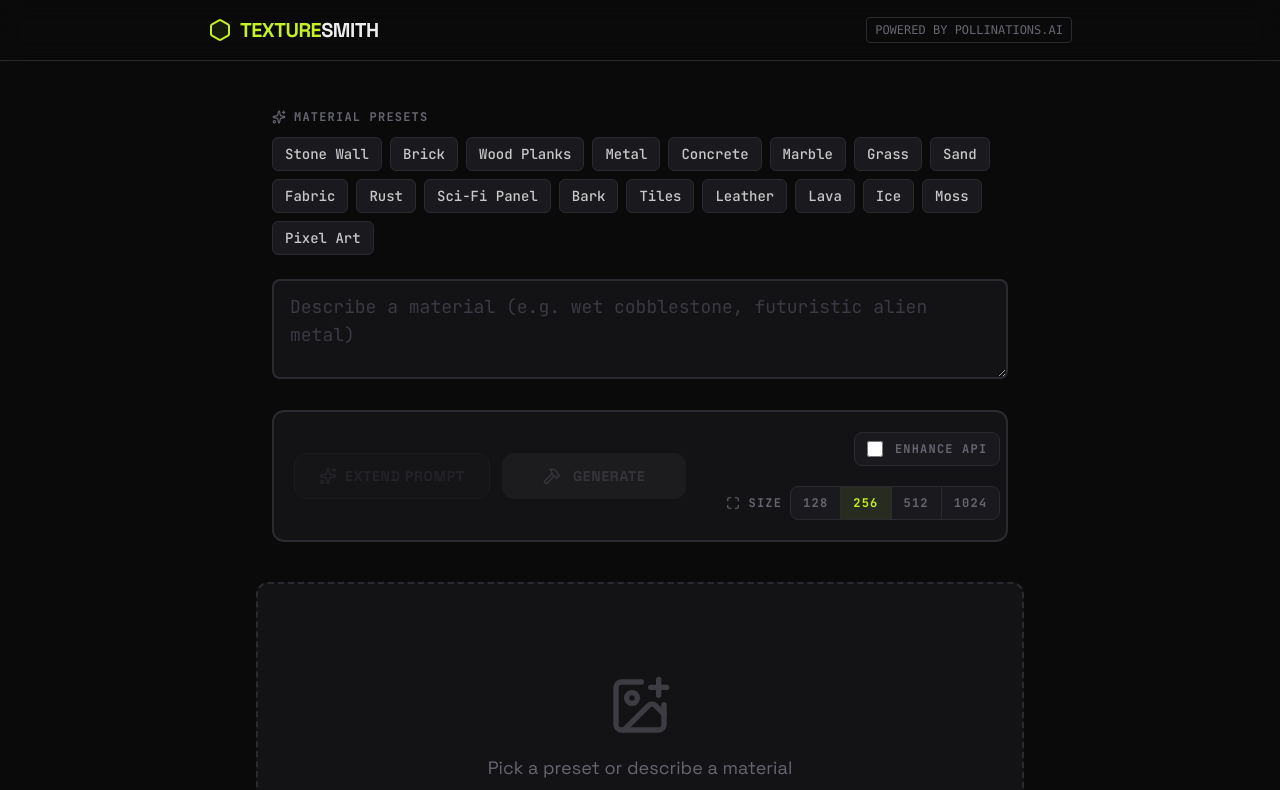
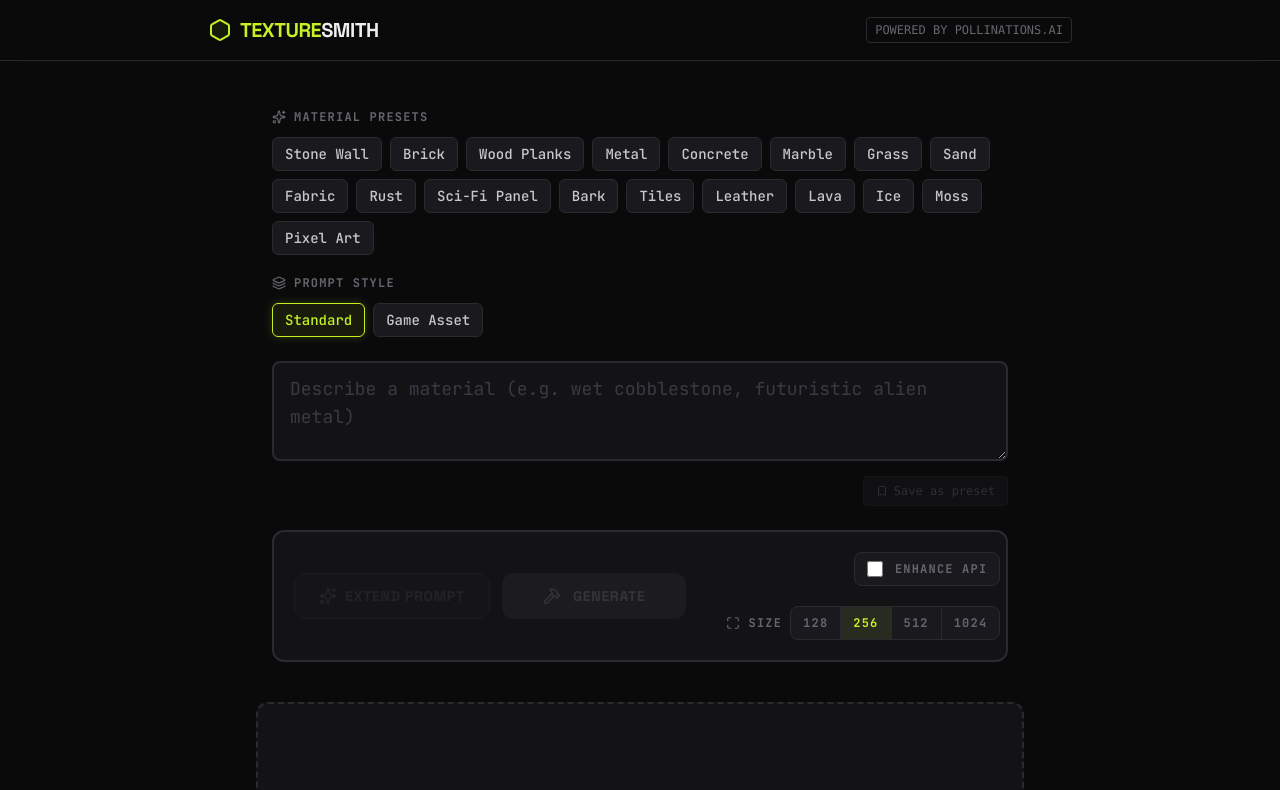
Before and after one commit to xaw1/tile-tile, a React (Vite) app: page / in a window 1280 px wide. Shown: the top 790 px of the page. Built offline with nearby package versions, Linux system fonts and the light colour scheme.

Commit message:
preset management, seed lock

```diff
--- a/src/App.tsx
+++ b/src/App.tsx
@@ -7,8 +7,9 @@
 import { HowItWorks } from './components/HowItWorks';
 import { EmptyState } from './components/EmptyState';
 import { enhancePrompt, buildImageUrl } from './lib/pollinations';
+import { PRESETS, PROMPT_STYLES } from './lib/presets';
 import { TextureSettings } from './types';
-import { Hexagon } from 'lucide-react';
+import { Hexagon, Lock } from 'lucide-react';
 
 const GithubIcon = ({ size = 16 }: { size?: number }) => (
   <svg xmlns="http://www.w3.org/2000/svg" width={size} height={size} viewBox="0 0 24 24" fill="none" stroke="currentColor" strokeWidth="2" strokeLinecap="round" strokeLinejoin="round">
@@ -26,8 +27,20 @@
   const [sourceUrl, setSourceUrl] = useState<string | null>(null);
   const [seamlessUrl, setSeamlessUrl] = useState<string | null>(null);
   const [seed, setSeed] = useState<number | null>(null);
+  const [seedLocked, setSeedLocked] = useState<boolean>(false);
 
   const [isEnhancing, setIsEnhancing] = useState<boolean>(false);
+
+  const [promptStyleId, setPromptStyleId] = useState<string>('standard');
+
+  const [customPresets, setCustomPresets] = useState<string[]>(() => {
+    try {
+      const stored = localStorage.getItem('ts_custom_presets');
+      return stored ? JSON.parse(stored) : [];
+    } catch {
+      return [];
+    }
+  });
 
   const [settings, setSettings] = useState<TextureSettings>({
     size: 256,
@@ -40,9 +53,23 @@
   });
 
   const handleSelectPreset = (p: string) => {
-    setActivePreset(p);
-    setPrompt(`${p}, seamless tileable texture, flat surface, uniform lighting, top down, material`);
+    setActivePreset(PRESETS.includes(p) ? p : '');
+    setPrompt(p);
   }
+
+  const saveCustomPreset = () => {
+    const trimmed = prompt.trim();
+    if (!trimmed) return;
+    const updated = [trimmed, ...customPresets.filter(p => p !== trimmed)];
+    setCustomPresets(updated);
+    localStorage.setItem('ts_custom_presets', JSON.stringify(updated));
+  };
+
+  const deleteCustomPreset = (preset: string) => {
+    const updated = customPresets.filter(p => p !== preset);
+    setCustomPresets(updated);
+    localStorage.setItem('ts_custom_presets', JSON.stringify(updated));
+  };
 
   const handleEnhance = async () => {
     if (!prompt.trim()) return;
@@ -64,11 +91,14 @@
     setSeamlessUrl(null);
 
     try {
-      const newSeed = Math.floor(Math.random() * 999999);
+      const newSeed = seedLocked && seed !== null ? seed : Math.floor(Math.random() * 999999);
       setSeed(newSeed);
       setStatusText('Forging texture (10-30s)...');
 
-      const url = buildImageUrl(prompt, {
+      const style = PROMPT_STYLES.find(s => s.id === promptStyleId) ?? PROMPT_STYLES[0];
+      const fullPrompt = `${prompt.trim()}, ${style.suffix}`;
+
+      const url = buildImageUrl(fullPrompt, {
         width: settings.size,
         height: settings.size,
         seed: newSeed,
@@ -109,13 +139,21 @@
 
         {/* Top Controls Container */}
         <div className="max-w-3xl mx-auto px-4 w-full">
-          <PresetGrid activePreset={activePreset} onSelect={handleSelectPreset} />
+          <PresetGrid
+            activePreset={activePreset}
+            onSelect={handleSelectPreset}
+            promptStyleId={promptStyleId}
+            setPromptStyleId={setPromptStyleId}
+            customPresets={customPresets}
+            onDeleteCustomPreset={deleteCustomPreset}
+          />
 
           <PromptInput
             prompt={prompt}
             setPrompt={setPrompt}
             isLoading={isLoading}
             isEnhancing={isEnhancing}
+            onSavePreset={saveCustomPreset}
           />
 
           <ActionBar
@@ -137,10 +175,19 @@
                 <span className="text-xs text-[var(--color-text-dim)] font-mono uppercase tracking-widest">
                   {isLoading && statusText ? 'Generating...' : 'Texture Output'}
                 </span>
-                {seed && !isLoading && (
-                  <span className="text-xs text-[var(--color-text-dim)] font-mono bg-[var(--color-surface-2)] px-2 py-1 rounded border border-[var(--color-border)]">
-                    Seed: {seed}
-                  </span>
+                {seed !== null && !isLoading && (
+                  <label className="flex items-center gap-1.5 cursor-pointer select-none">
+                    <input
+                      type="checkbox"
+                      checked={seedLocked}
+                      onChange={(e) => setSeedLocked(e.target.checked)}
+                      className="sr-only"
+                    />
+                    <span className={`flex items-center gap-1.5 text-xs font-mono px-2 py-1 rounded border transition-colors ${seedLocked ? 'border-[var(--color-accent)] text-[var(--color-accent)] bg-[var(--color-accent-bg)]' : 'border-[var(--color-border)] text-[var(--color-text-dim)] bg-[var(--color-surface-2)] hover:border-[var(--color-border-hi)]'}`}>
+                      <Lock size={10} />
+                      Seed: {seed}
+                    </span>
+                  </label>
                 )}
               </div>
 
--- a/src/components/PresetGrid.tsx
+++ b/src/components/PresetGrid.tsx
@@ -1,36 +1,81 @@
-import { PRESETS } from '../lib/presets';
-import { Sparkles } from 'lucide-react';
+import { PRESETS, PROMPT_STYLES } from '../lib/presets';
+import { Sparkles, Bookmark, Layers, X } from 'lucide-react';
 
 interface Props {
   onSelect: (preset: string) => void;
   activePreset: string;
+  promptStyleId: string;
+  setPromptStyleId: (id: string) => void;
+  customPresets: string[];
+  onDeleteCustomPreset: (preset: string) => void;
 }
 
-export function PresetGrid({ onSelect, activePreset }: Props) {
+export function PresetGrid({ onSelect, activePreset, promptStyleId, setPromptStyleId, customPresets, onDeleteCustomPreset }: Props) {
+  const activeClass = 'border-[var(--color-accent)] text-[var(--color-accent)] bg-[var(--color-accent-bg)] shadow-[0_0_10px_rgba(197,240,38,0.2)]';
+  const inactiveClass = 'border-[var(--color-border)] bg-[var(--color-surface-2)] text-[var(--color-text)] hover:border-[var(--color-border-hi)] hover:text-[var(--color-text-bright)]';
+
   return (
     <div className="mb-6">
+      {/* Built-in Material Presets */}
       <div className="flex items-center gap-2 mb-3 text-[var(--color-text-dim)] text-xs font-bold tracking-widest uppercase">
         <Sparkles size={14} /> Material Presets
       </div>
+      <div className="flex flex-wrap gap-2 mb-5">
+        {PRESETS.map((p) => (
+          <button
+            key={p}
+            onClick={() => onSelect(p)}
+            className={`px-3 py-1.5 text-sm rounded-md border transition-all truncate max-w-[150px] font-medium ${p === activePreset ? activeClass : inactiveClass}`}
+          >
+            {p}
+          </button>
+        ))}
+      </div>
+
+      {/* Custom Saved Presets */}
+      {customPresets.length > 0 && (
+        <>
+          <div className="flex items-center gap-2 mb-3 text-[var(--color-text-dim)] text-xs font-bold tracking-widest uppercase">
+            <Bookmark size={14} /> Saved
+          </div>
+          <div className="flex flex-wrap gap-2 mb-5">
+            {customPresets.map((p) => (
+              <div key={p} className="relative group/custom flex-shrink-0">
+                <button
+                  onClick={() => onSelect(p)}
+                  title={p}
+                  className={`px-3 py-1.5 pr-7 text-sm rounded-md border transition-all font-medium max-w-[220px] truncate block ${p === activePreset ? activeClass : inactiveClass}`}
+                >
+                  {p}
+                </button>
+                <button
+                  onClick={(e) => { e.stopPropagation(); onDeleteCustomPreset(p); }}
+                  title="Remove preset"
+                  className="absolute right-1.5 top-1/2 -translate-y-1/2 opacity-0 group-hover/custom:opacity-100 transition-opacity text-[var(--color-text-dim)] hover:text-[var(--color-danger)]"
+                >
+                  <X size={11} />
+                </button>
+              </div>
+            ))}
+          </div>
+        </>
+      )}
+
+      {/* Prompt Style Selector */}
+      <div className="flex items-center gap-2 mb-3 text-[var(--color-text-dim)] text-xs font-bold tracking-widest uppercase">
+        <Layers size={14} /> Prompt Style
+      </div>
       <div className="flex flex-wrap gap-2">
-        {PRESETS.map((p) => {
-          const isActive = p === activePreset;
-          return (
-            <button
-              key={p}
-              onClick={() => onSelect(p)}
-              className={`
-                px-3 py-1.5 text-sm rounded-md border transition-all truncate max-w-[150px] font-medium
-                ${isActive
-                  ? 'border-[var(--color-accent)] text-[var(--color-accent)] bg-[var(--color-accent-bg)] shadow-[0_0_10px_rgba(197,240,38,0.2)]'
-                  : 'border-[var(--color-border)] bg-[var(--color-surface-2)] text-[var(--color-text)] hover:border-[var(--color-border-hi)] hover:text-[var(--color-text-bright)]'
-                }
-              `}
-            >
-              {p}
-            </button>
-          )
-        })}
+        {PROMPT_STYLES.map((style) => (
+          <button
+            key={style.id}
+            onClick={() => setPromptStyleId(style.id)}
+            title={style.suffix}
+            className={`px-3 py-1.5 text-sm rounded-md border transition-all font-medium ${style.id === promptStyleId ? activeClass : inactiveClass}`}
+          >
+            {style.label}
+          </button>
+        ))}
       </div>
     </div>
   );
--- a/src/components/PromptInput.tsx
+++ b/src/components/PromptInput.tsx
@@ -1,35 +1,40 @@
 import { useRef } from 'react';
+import { Bookmark } from 'lucide-react';
 
 interface Props {
   prompt: string;
   setPrompt: (p: string) => void;
   isLoading: boolean;
   isEnhancing: boolean;
+  onSavePreset: () => void;
 }
 
-export function PromptInput({ prompt, setPrompt, isLoading, isEnhancing }: Props) {
+export function PromptInput({ prompt, setPrompt, isLoading, isEnhancing, onSavePreset }: Props) {
   const inputRef = useRef<HTMLTextAreaElement>(null);
 
-  const handleKeyDown = () => {
-    // If they press Enter, don't generate if prompt is blank
-    // But generating is handled by FloatingActionBar mostly.
-    // So we can let standard textarea enter insert whitespace.
-  };
-
   return (
-    <div className="flex flex-col gap-3 mb-6 relative">
+    <div className="flex flex-col gap-2 mb-6 relative">
       <div className="relative group">
         <textarea
           ref={inputRef}
           value={prompt}
           onChange={(e) => setPrompt(e.target.value)}
-          onKeyDown={handleKeyDown}
           placeholder="Describe a material (e.g. wet cobblestone, futuristic alien metal)"
           className="w-full min-h-[100px] px-4 py-3 rounded-lg border-2 bg-[var(--color-surface)] border-[var(--color-border)] text-lg focus:border-[var(--color-accent)] focus:ring-1 focus:ring-[var(--color-accent)] text-[var(--color-text-bright)] transition-colors placeholder-[var(--color-border-hi)] resize-y"
           disabled={isLoading || isEnhancing}
         />
         <div className="absolute top-0 right-0 h-full w-2 bg-[var(--color-accent)] opacity-0 group-focus-within:opacity-100 transition-opacity rounded-r-md pointer-events-none"></div>
       </div>
+      <div className="flex justify-end">
+        <button
+          onClick={onSavePreset}
+          disabled={!prompt.trim() || isLoading || isEnhancing}
+          className="flex items-center gap-1.5 px-3 py-1.5 text-xs font-mono border rounded transition-all disabled:opacity-30 disabled:cursor-not-allowed border-[var(--color-border)] bg-[var(--color-surface-2)] text-[var(--color-text-dim)] hover:border-[var(--color-accent)] hover:text-[var(--color-accent)] hover:bg-[var(--color-accent-bg)]"
+        >
+          <Bookmark size={12} />
+          Save as preset
+        </button>
+      </div>
     </div>
   );
 }
--- a/src/lib/presets.ts
+++ b/src/lib/presets.ts
@@ -1,3 +1,5 @@
+import { PromptStyle } from '../types';
+
 export const PRESETS = [
   "Stone Wall", "Brick", "Wood Planks", "Metal",
   "Concrete", "Marble", "Grass", "Sand",
@@ -5,3 +7,16 @@
   "Tiles", "Leather", "Lava", "Ice",
   "Moss", "Pixel Art"
 ];
+
+export const PROMPT_STYLES: PromptStyle[] = [
+  {
+    id: "standard",
+    label: "Standard",
+    suffix: "seamless tileable texture, flat surface, no shadows, top down, material",
+  },
+  {
+    id: "game-asset",
+    label: "Game Asset",
+    suffix: "video game asset, tileable texture, seamless infinite blend, PBR material",
+  },
+];
--- a/src/types/index.ts
+++ b/src/types/index.ts
@@ -1,4 +1,10 @@
 export type BlendMode = "cosine" | "crossfade" | "diamond";
+
+export interface PromptStyle {
+  id: string;
+  label: string;
+  suffix: string;
+}
 
 export interface TextureSettings {
   size: number;
```
